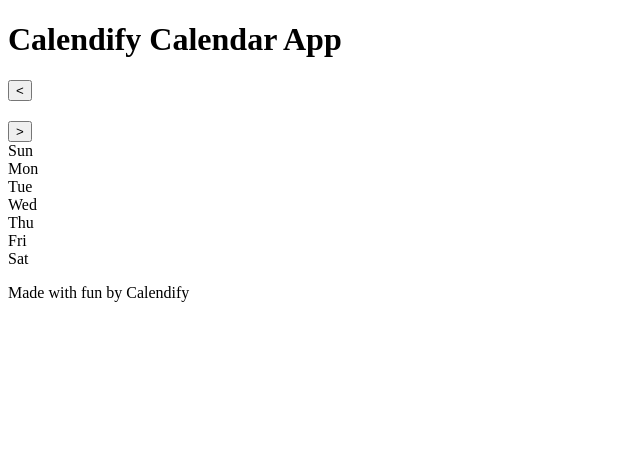
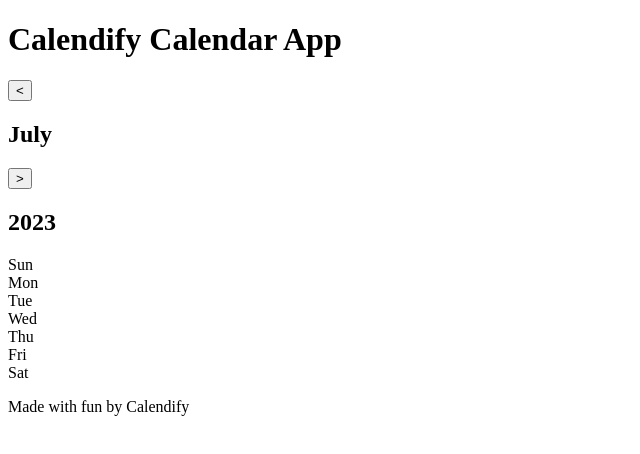
Before and after one commit to catvasion/calendify-calendar-app, a plain HTML site: page index.html in a window 1280 px wide. Shown: the whole page, without its empty margins (0-640 px from the left). Drawn offline with Linux system fonts and the light colour scheme.

Commit message:
[feature/02] added logic to generate current month and year on calender header

```diff
--- a/app.js
+++ b/app.js
@@ -0,0 +1,32 @@
+document.addEventListener('DOMContentLoaded', () => {
+	const months = [
+		'January',
+		'February',
+		'March',
+		'April',
+		'May',
+		'June',
+		'July',
+		'August',
+		'September',
+		'October',
+		'November',
+		'December',
+	];
+
+	const currentDate = (month, year) => {
+		let startOfMonth = new Date(year, month).getDay();
+		let numOfDays = 33 - new Date(year, month, 33).getDate();
+
+		let renderMonth = document.getElementById('month');
+		let renderYear = document.getElementById('year');
+		console.log(renderMonth);
+
+		renderMonth.textContent = months[month];
+		renderYear.textContent = year;
+	};
+	const now = new Date();
+	const currentMonth = now.getMonth();
+	const currentYear = now.getFullYear();
+	currentDate(currentMonth, currentYear);
+});
--- a/index.html
+++ b/index.html
@@ -5,6 +5,7 @@
 		<meta http-equiv="X-UA-Compatible" content="IE=edge" />
 		<meta name="viewport" content="width=device-width, initial-scale=1.0" />
 		<title>calendify-calendar-app</title>
+		<script src="app.js" charset="utf-8"></script>
 	</head>
 	<body>
 		<header>
@@ -13,9 +14,10 @@
 		<main>
 			<div class="calendar">
 				<div class="calendar-header">
-					<button class="prev-btn">&lt;</button>
-					<h2></h2>
-					<button class="next-btn">&gt;</button>
+					<button id="l-arrow" class="prev-btn">&lt;</button>
+					<h2 id="month"></h2>
+					<button id="r-arrow" class="next-btn">&gt;</button>
+					<h2 id="year"></h2>
 				</div>
 				<div class="days">
 					<div class="day">Sun</div>
@@ -26,7 +28,7 @@
 					<div class="day">Fri</div>
 					<div class="day">Sat</div>
 				</div>
-				<div class="dates"></div>
+				<div id="dates" class="dates"></div>
 			</div>
 		</main>
 		<footer>
```
